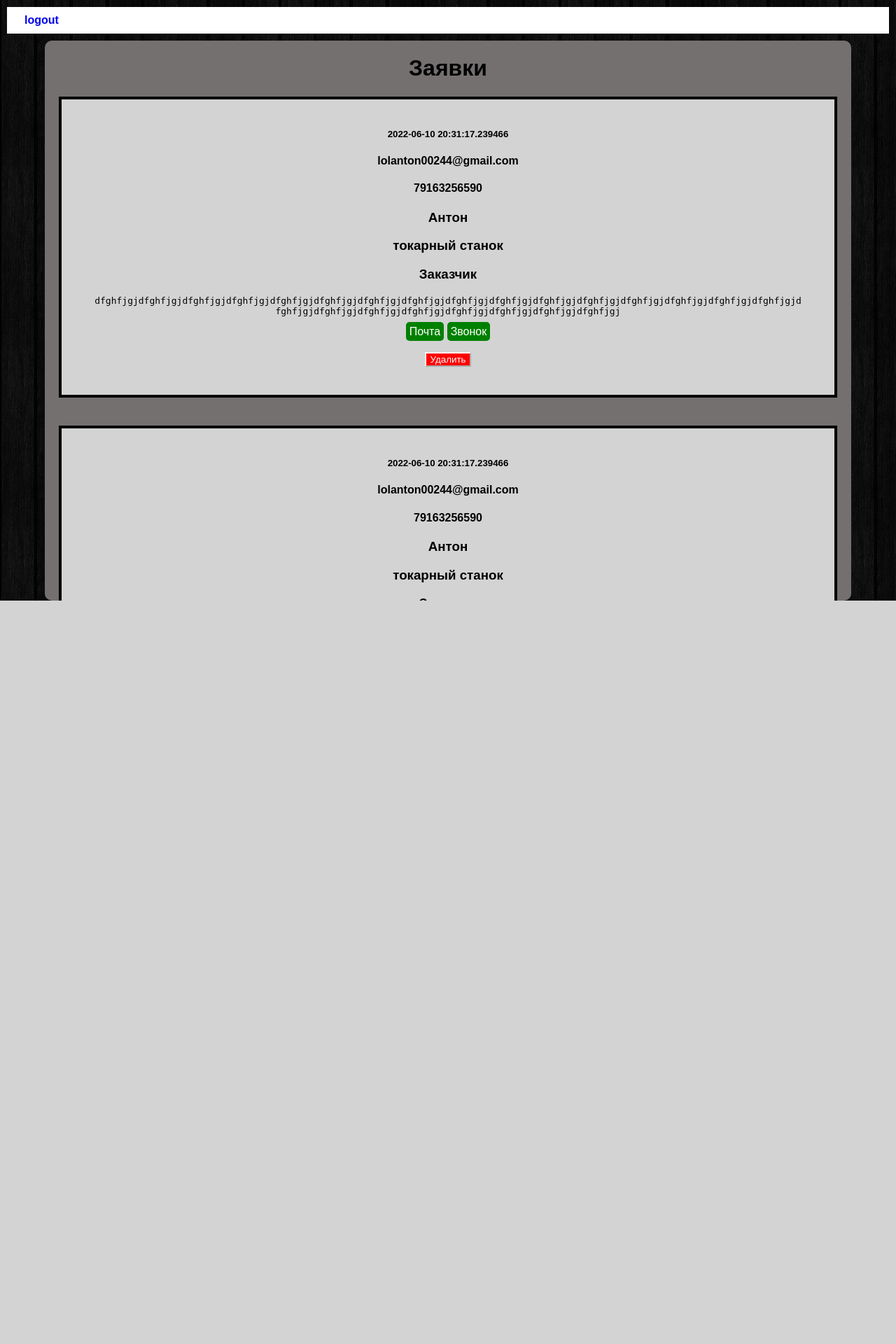
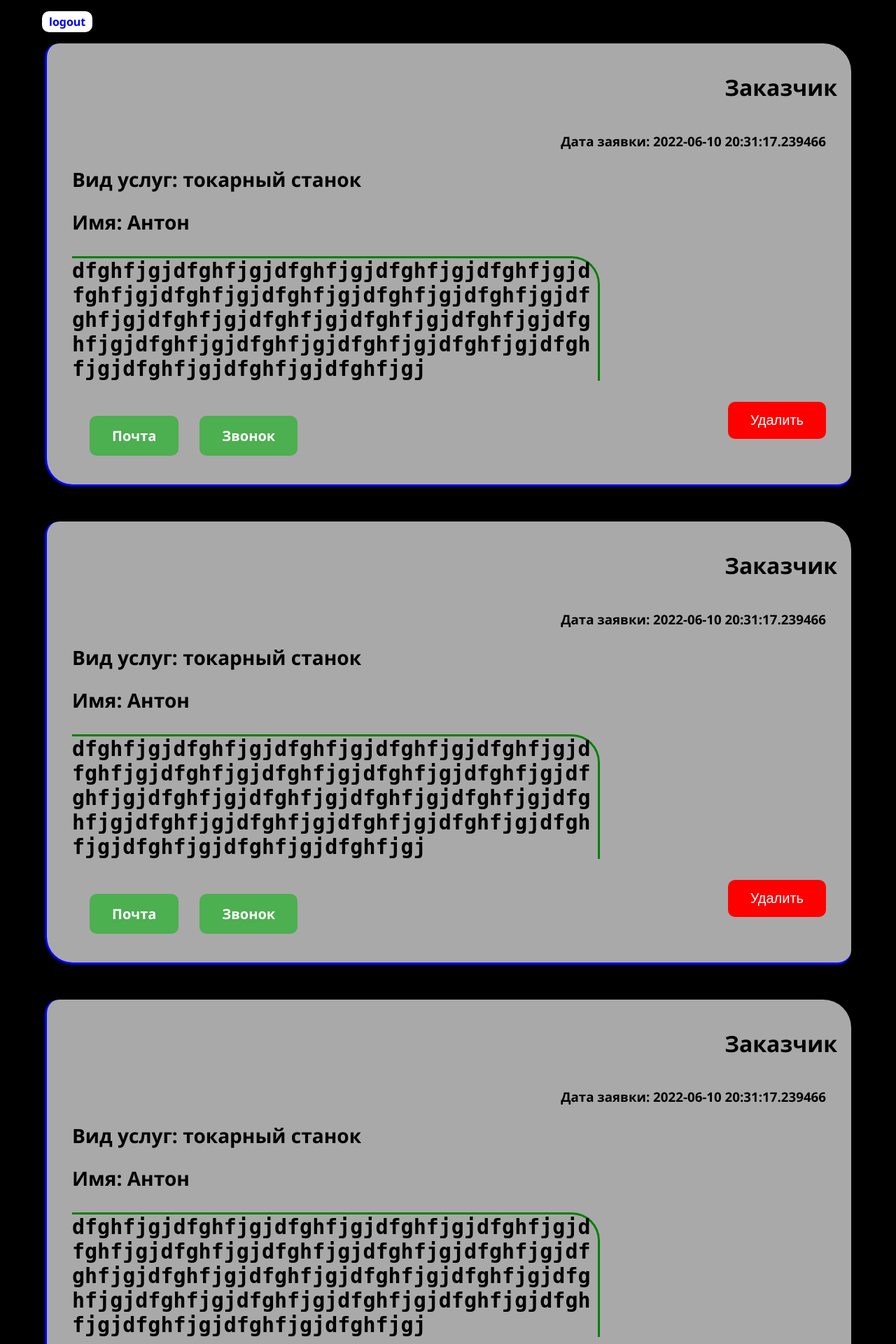
Before and after one commit to Sp0ge/company_site, a Flask app: page /control_panel in a window 1280 px wide. Shown: the top 1920 px of the page at 70% size. Before the commit the page ends 858 px from the top, so only its background shows below. Run offline with Flask 2, Linux system fonts and the light colour scheme; a user stored in the database is signed in; data comes from the database, SQL or seed files in the repository; both versions use the stored data as it was after the commit.

Commit message:
admin panel update stable

```diff
--- a/app.py
+++ b/app.py
@@ -17,7 +17,7 @@ recaptcha = ReCaptcha(app)
 app.secret_key='Lk2kIC1X1RpyJSkMqAfJJltF4JkUidId4S3cpmuzxmyyxjZw6IR17Ac75tA6XNS5HDtZKRHbDaQ9zHw8V2jMSaPGfSKO2dEnif63'
 login_manager = LoginManager()
 login_manager.init_app(app)
-login_manager.login_view = 'admin_log'
+login_manager.login_view = 'admin_login'
 
 
 
@@ -47,7 +47,7 @@ class Mail_request(db.Model):
     tel = db.Column(db.String(60), nullable=False)
     subject = db.Column(db.String(60), nullable=False)
     client = db.Column(db.String(60), nullable=False)
-    date = db.Column(db.DateTime, default=datetime.now().replace(microsecond=0))
+    date = db.Column(db.DateTime, default=datetime.now())
     def __repr__ (self):
         return '<Mail_request %r>' % self.id
 
@@ -69,7 +69,7 @@ def about():
 def req():
     return render_template('req.html', year=datetime.now().year ,title="Заявка")
 
-@app.route('/admin_log', methods=['GET','POST'])
+@app.route('/admin_login', methods=['GET','POST'])
 def admin_login():
     if current_user.is_authenticated:
         return redirect(url_for("control_panel"))
@@ -87,7 +87,7 @@ def admin_login():
             login_user(usr)
             return redirect(url_for("control_panel"))
 
-    return render_template('log.html')
+    return render_template('admin_login.html')
 
 @app.route('/control_panel',methods=['POST','GET'])
 @login_required
@@ -111,7 +111,7 @@ def mail_request():
                 db.session.commit()
                 return redirect('/home')
             except:
-                return 'Ошибка формы'
+                return 'Ошибка Формы'
         else:
             return redirect("/home")
 
--- a/static/css/control_panel.css
+++ b/static/css/control_panel.css
@@ -1,127 +1,67 @@
 body{
-    font-family: fantasy;
-    background-image: url(/static/img/bg_login.jpg);
+    background-color: black;
 }
-.maincontent{
-    padding-top: 100px;
-}
-.logout_button{
-    font-family:'Goudy Old Style';
-}
-  .container {
-    padding: 18px;
-    margin-top: 35px;
-    height: 0;
-  }
+.card {
+    padding: 20px;
+    background-color: darkgrey;
 
-.article_create_form{
-    margin-bottom: 20px;
-    background-color: rgba(93, 85, 85, 0.8);
-    border-radius: 10px;
-    position: static;
-    padding-right: 20px;
-    padding-left: 20px;
-    max-width: 90%;
-    padding-top: 10px;
-    padding-bottom: 10px;
-}
-.article_create_form textarea{
-    resize: vertical;
-    font-family: 'Courier New', Courier, monospace;
-    font-weight:900 ;
+    /* Add shadows to create the "card" effect */
+    box-shadow: 0 4px 9px 0 rgba(0,0,0,0.2);
+    transition: 0.3s;
+    border-radius: 20px;
+    margin-bottom: 50px;
+    width: 90%;
+    text-align: right;
+    border-bottom: 3px solid;
+    border-top-right-radius: 40px;
+    border-left: 3px solid;
     border-color: blue;
-    border-radius: 10px;
-    background-color: rgb(107, 102, 102);
-    width: 100%;
-    height: 50%;
-    min-height: 50%;
-}
-.article_input{
-    margin-top: 20px;
-    font-size: 20px;
-    font-family:'Goudy Old Style';
+    border-bottom-left-radius: 40px;
+
 }
 
-input[type=text]{
-    color: #eeeeee;
+.container {
+    padding: 2px 16px;
+}
+.des{
+    text-align:left;
+}
+.card pre{
+    white-space: pre-wrap;       /* css-3 */
+    white-space: -moz-pre-wrap;  /* Mozilla, с 1999 года*/
+    white-space: -pre-wrap;      /* Opera 4-6 */
+    white-space: -o-pre-wrap;    /* Opera 7 */
+    word-wrap: break-word;       /* Internet Explorer 5.5+ */
+    font-size: 30px;
+    width: 70%;
+    border-top: 3px solid;
+    border-right: 3px solid;
+    border-top-right-radius: 40px;
+    border-color: green;
+}
+.button {
+    margin-top: 20px;
+    margin-left: 25px;
+    border-radius: 10px;
+    background-color: #4CAF50; /* Green */
+    border: none;
+    color: white;
+    padding: 15px 32px;
     text-align: center;
-    align-items:center;
-    background: none;
-    width: 100%;
-    padding: 12px 20px;
-    margin: 10px 0;
-    box-sizing: border-box;
+    text-decoration: none;
+    display: inline-block;
+    font-size: 20px;
+}
+.delbutton {
+    float: right;
+    text-align: right;
+    border-radius: 10px;
+    background-color: red;
     border: none;
-    font-size: 15px;
-    border-bottom: 2px solid rgb(31, 0, 131);
+    color: white;
+    padding: 15px 32px;
+    text-align: center;
+    text-decoration: none;
+    display: inline-block;
+    font-size: 20px;
 }
-.logs_block{
-    margin-top: 40px;
-    max-height: 400px;
-    max-width: 50%;
-    text-align: left;
-    border: 4px;
-    border-style: solid;
-    background-color:lightgrey;
-    font-size: 150%;
-    font-weight: 100;
-    padding: 20px;
-    margin-left: 80px;
-    overflow-y: scroll;
-}
-.mails{
-    top:100px ;
-    text-decoration: none;
-    word-wrap: break-word;
-    overflow:scroll;
-    background-color: rgb(116, 112, 112);
-    border-radius: 10px;
-    position: static;
-    width: 90%;
-    padding-right: 20px;
-    padding-left: 20px;
-    height: 100%;
-}
-.project_create{
-    margin-top: 450px;
-}
-.rss_keys_block{
-    border: 4px;
-    border-style: solid;
-    background-color:lightgrey;
-    font-weight:300;
-    padding: 2px;
-}
-.mail_block{
-    margin-top: 10px;
-    margin-bottom: 40px;
-    border: 4px;
-    border-style: solid;
-    background-color:lightgrey;
-    font-weight: 100;
-    padding: 20px;
-}
-.ans{
-    padding: 5px;
-    background-color: green;
-    border-radius: 5px;
-    color: white;
-}
-.del{
-    margin: 20px;
-    color: red;
-}
-.del input{
-    background-color: red;
-    color: white;
-    border-color: white;
-    bor
-    font-weight: bolder;
-}
-a{
-    text-decoration: none;
-}
-.text{
-    white-space: pre-wrap;
-    width: 95%;
-}
--- a/static/css/navbar.css
+++ b/static/css/navbar.css
@@ -5,6 +5,7 @@
 body {
   margin: 0px;
   font-family: 'segoe ui';
+  padding: 0px;
 }
 
 .nav {
@@ -96,18 +97,31 @@ body {
     overflow-y: auto;
   }
 }
+.navbar{
+  margin: 0px;
+  padding: 0px;
+  width: 100%;
+}
 .navbar ul{
   list-style-type: none;
   margin: 10px;
   padding: 10px;
-  background-color: white;
+  background-color: black;
 }
 .navbar li{
-  font-style: ;
   font-weight: bolder;
   display: inline;
-  margin: 5px;
-  padding: 10px;
+  margin: 40px;
+  padding: 4px;
+  padding-left: 10px;
+  padding-right: 10px;
+  border-radius: 10px;
   background-color: white;
 
 }
+.navbar a{
+  text-decoration: none;
+}
+.navbar li:hover{
+  background-color:green;
+}
--- a/templates/log.html
+++ b/templates/admin_login.html
@@ -16,7 +16,7 @@
 
 
           <h1 class ="login_label">Sing In</h1>
-          <form action="/admin_log" method='POST'>
+          <form action="/admin_login" method='POST'>
             <p><input class ="login" placeholder="Username" name="username"></p>
             <p><input class ="login" placeholder="Password" type="password" name="password"></p>
             <p><input class ="login-btn" value="Войти" type="submit"></p>
--- a/templates/control_panel.html
+++ b/templates/control_panel.html
@@ -1,6 +1,9 @@
 <head>
     <link href="{{ url_for('static', filename='css/navbar.css') }}" type="text/css" rel="stylesheet">
     <link href="{{ url_for('static', filename='css/control_panel.css') }}" type="text/css" rel="stylesheet">
+    <meta charset="utf-8">
+    <meta name="viewport" content="width=device-width, initial-scale=1, shrink-to-fit=no">
+
 </head>
 <body>
     {%block body%}
@@ -10,32 +13,29 @@
             </ul>
         </nav>
         </center>
-        <center>
-            <div class="maincontent2">
-                <div class='mails'>
-                    <center>
-                        <h1>Заявки</h1>
-                        {%for em in mails%}
-                        <center>
-                            <div class='mail_block'>
-                            <h5>{{ em.date }}</5>
-                            <h4>{{ em.email }}</h4>
-                            <h4>{{ em.tel }}</h4>
-                            <h3>{{em.name}}</h3>
-                            <h3>{{em.subject}}</h3>
-                            <h3>{{em.client}}</h3>
-                            <pre class="text">{{ em.text }}</pre>
-                            <a class="ans" href="mailto:{{em.email}}">Почта</a>
-                            <a class="ans" href="tel:{{em.tel}}">Звонок</a>
+        {%for em in mails%}
+            <center>
+                <div class="card">
+
+                    <h1>{{em.client}}</h1>
+                    <div class="container">
+                        <h3>Дата заявки: {{ em.date }}</3>
+                        <div class="des">
+                            <h2>Вид услуг: {{em.subject}}</h2>
+                            <h2>Имя: {{em.name}}</h2>
+                            <pre>{{ em.text }}</pre>
                             <form action="/mail/{{em.id}}/del" onSubmit="return confirm('Для удаления заявки нажмите OK'); " class="del">
-                                <input name="del" type="submit" value="Удалить">
+                                <input class="delbutton" name="del" type="submit" value="Удалить">
                             </form>
-                            </div>
-                        </center>
-                    {% endfor %}
-                    </center>
+                            <a class="button" href="mailto:{{em.email}}">Почта</a>
+                            <a class="button" href="tel:{{em.tel}}">Звонок</a>
+
+
+                        </div>
+                    </div>
                 </div>
-            </div>
-        </center>
+
+            </center>
+        {% endfor %}
     {% endblock %}
 </body>
```
Also changed, not shown: database.db.
